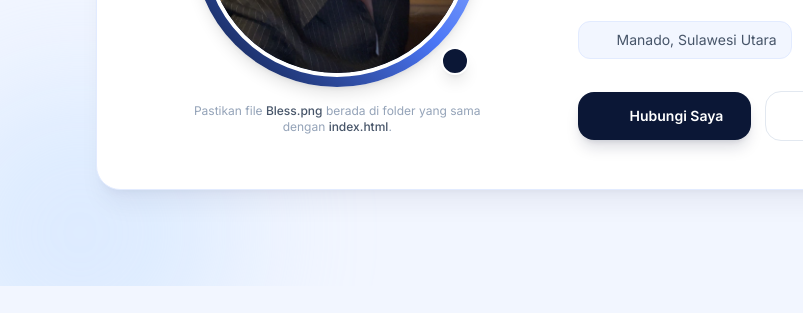
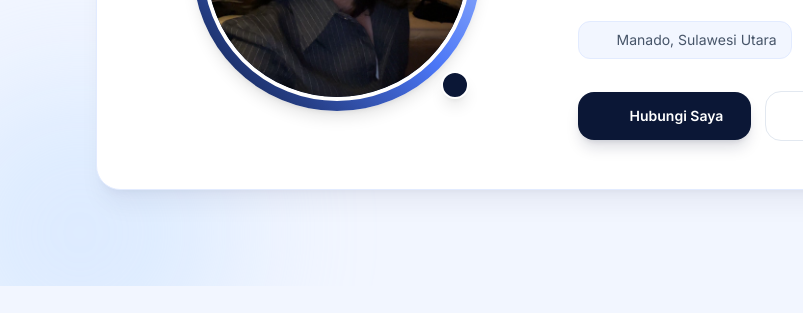
Before and after one commit to blesslyporong/blesslyporong.github.io, a plain HTML site: page index.html in a window 1280 px wide. Shown: the part 401-714 px from the top of the page, 0-803 px from the left. Drawn offline with nearby package versions, Linux system fonts and the light colour scheme.

Commit message:
Update index.html

```diff
--- a/index.html
+++ b/index.html
@@ -138,11 +138,6 @@
               </label>
               <input id="photo-upload" type="file" accept="image/*" class="hidden" />
             </div>
-
-            <!-- Keterangan Lokasi File Foto -->
-            <p id="photo-helper-text" class="text-xs text-slate-400 mt-4 text-center max-w-xs">
-              Pastikan file <span class="font-medium text-slate-600">Bless.png</span> berada di folder yang sama dengan <span class="font-medium text-slate-600">index.html</span>.
-            </p>
           </div>
 
           <!-- Kolom Informasi Utama -->
```
